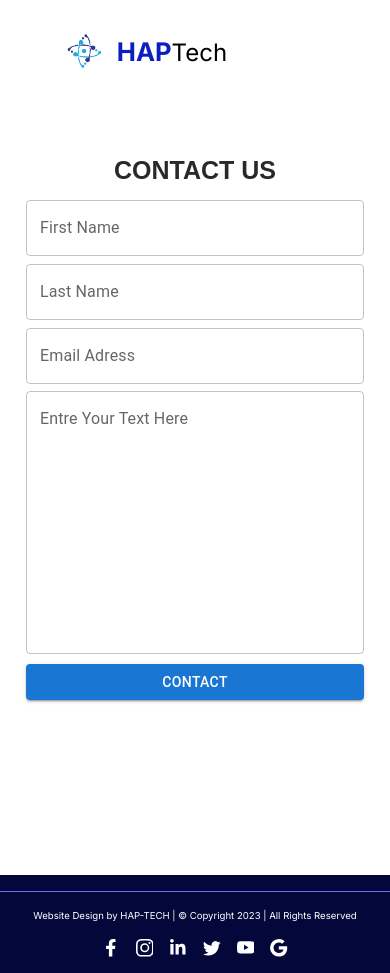
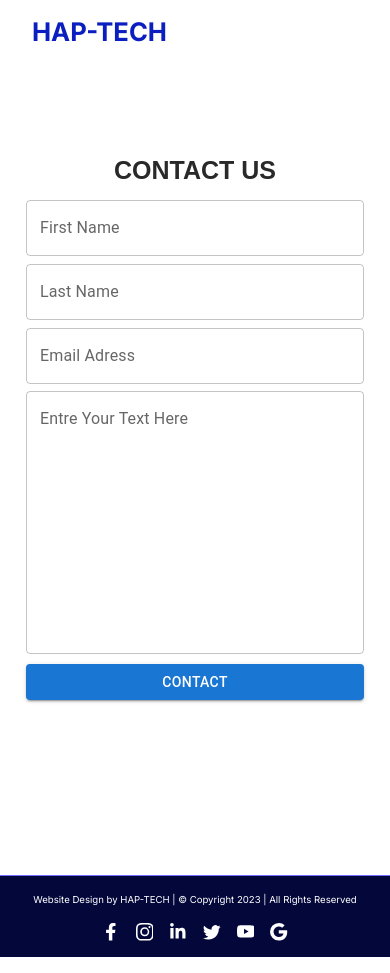
Before and after one commit to JawadAkhtar7/hapTech, a React (Create React App) app: page /contact in a window 390 px wide. Built offline with nearby package versions, Linux system fonts and the light colour scheme.

Commit message:
NavBar Logo Removed + c5 Crousal Image Removed

```diff
--- a/src/Components/Footer/Footer.scss
+++ b/src/Components/Footer/Footer.scss
@@ -16,7 +16,8 @@
 
     @media (max-width: 800px) {
         flex-direction: column;
-        padding: 1rem 0rem;
+        padding: 0rem 0rem;
+        padding-bottom: 1rem;
     }
 
     // .left_footer {
--- a/src/Components/Header/Header.jsx
+++ b/src/Components/Header/Header.jsx
@@ -1,8 +1,5 @@
 import React, { useState } from 'react'
 import { useLocation, useNavigate } from 'react-router-dom';
-
-import { AiOutlineMenu } from "react-icons/ai"
-import Logo from "../../Assets/logo.png"
 
 // CSS :
 import "./Header.scss";
@@ -30,13 +27,12 @@ const Header = () => {
         <>
             <div className="headerContainer" style={changeNavbar ? { backgroundColor: "white", boxShadow: "0px 0px 17px 1px rgba(128, 128, 128, 0.2)" } : {}}>
                 <div className="logoBox" onClick={() => Navigate("/")}>
-                    <img src={Logo} alt="" />
-                    <p> <span> HAP</span>Tech  </p>
+                    <p><span>HAP-TECH</span></p>
                 </div>
                 <div className="btnBox">
                     {/* <AiOutlineMenu /> */}
                     {
-                        location && location.pathname != "/contact" &&
+                        location && location.pathname !== "/contact" &&
                         <button className='btn' onClick={() => Navigate("/contact")}>Contact Us</button>
                     }
                 </div>
--- a/src/Components/Header/Header.scss
+++ b/src/Components/Header/Header.scss
@@ -9,6 +9,10 @@
     z-index: 55;
     transition: all .7s;
     // box-shadow: 0px 0px 17px 1px rgba(128, 128, 128, 0.241);
+
+    @media only screen and (max-width:500px) {
+        padding: 1rem 2rem;
+    }
 
     .logoBox {
         display: flex;
--- a/src/Pages/Home/Components/ArticalsSection/ArticalsSection.jsx
+++ b/src/Pages/Home/Components/ArticalsSection/ArticalsSection.jsx
@@ -1,16 +1,16 @@
 import React from 'react'
 
 // Assets | ICONS :
-import IMG1 from "../../../../Assets/img1.jpg";
-import IMG2 from "../../../../Assets/img2.jpg";
-import IMG3 from "../../../../Assets/img3.jpg";
-import IMG4 from "../../../../Assets/img4.jpg";
+// import IMG1 from "../../../../Assets/img1.jpg";
+// import IMG2 from "../../../../Assets/img2.jpg";
+// import IMG3 from "../../../../Assets/img3.jpg";
+// import IMG4 from "../../../../Assets/img4.jpg";
 import { BsArrowLeft, BsArrowRight } from "react-icons/bs"
-import C1 from "../../../../Assets/c1.jpg";
+// import C1 from "../../../../Assets/c1.jpg";
 import C2 from "../../../../Assets/c2.jpg";
 import C3 from "../../../../Assets/c3.jpg";
 import C4 from "../../../../Assets/c4.jpg";
-import C5 from "../../../../Assets/c5.jpg";
+// import C5 from "../../../../Assets/c5.jpg";
 import C6 from "../../../../Assets/c6.jpg";
 
 
@@ -24,7 +24,7 @@ import "./ArticalsSection.scss";
 
 
 
-let ImgsArray = [C2 , C3 , C4 , C5 , C6]
+let ImgsArray = [C2 , C3 , C4 , C6]
 function SampleNextArrow(props) {
     const { className, style, onClick } = props;
     return (
```
Also changed, not shown: 1 other file (tests, documents, lock files or other folders).
